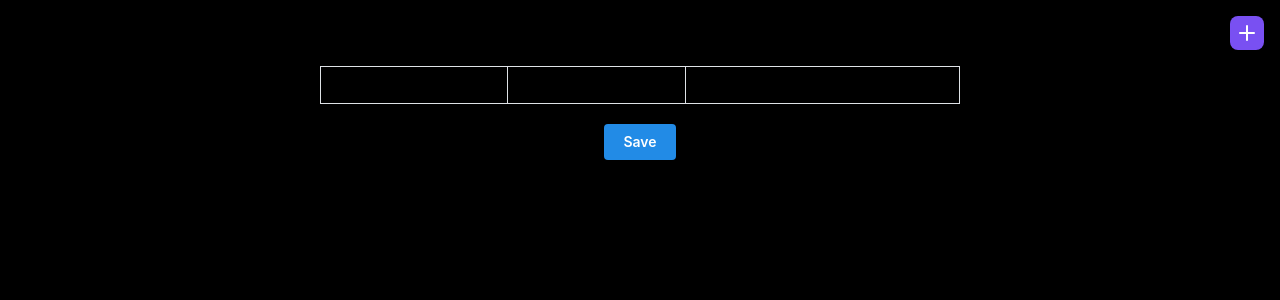
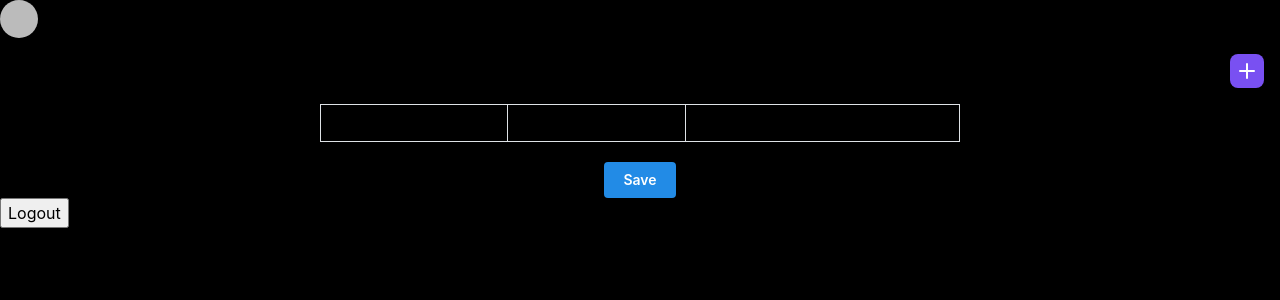
Before and after one commit to saltmurai/vietengdic, a Next.js app: page / in a window 1280 px wide. Shown: the top 300 px of the page. Built offline with nearby package versions, Linux system fonts and the light colour scheme; no server answers; sample sign-in values are in the browser's storage.

Commit message:
feat: authentication validation

```diff
--- a/pages/index.jsx
+++ b/pages/index.jsx
@@ -1,21 +1,50 @@
-import { useState } from "react";
+import { useState, useEffect } from "react";
 import AddWordButton from "../components/AddWordButton";
-import { Table, Button } from "@mantine/core";
+import { Table, Button, Avatar } from "@mantine/core";
 import { auth } from "../lib/firebase";
+import { signOut } from "firebase/auth";
+import { useRouter } from "next/router";
 
 const tableHeader = {
   head: ["Word", "Type", "Category"],
 };
 
 export default function IndexPage() {
-  console.log(auth);
+  const [user, setUser] = useState();
+
   const [wordList, setWordList] = useState([]);
+
+  const router = useRouter();
   const tableData = {
     head: tableHeader.head,
     body: wordList,
   };
+
+  useEffect(() => {
+    // This function sets up the listener for changes in authentication state
+    const unsubscribe = auth.onAuthStateChanged((currentUser) => {
+      if (currentUser) {
+        setUser(currentUser);
+        console.log(currentUser);
+      } else {
+        // User is signed out
+        setUser(null);
+        router.push("/sign-in");
+      }
+    });
+    return () => unsubscribe();
+  }, []);
+
+  async function logout() {
+    try {
+      await signOut(auth);
+    } catch (error) {
+      console.error(error);
+    }
+  }
   return (
     <main className="w-full min-h-screen bg-black">
+      <div>{user ? <Avatar src={user.photoURL} alt="user-photo" /> : ""}</div>
       <div className="flex justify-end w-full p-4">
         <AddWordButton setWordList={setWordList} />
       </div>
@@ -30,6 +59,7 @@ export default function IndexPage() {
       <div className="w-full mt-5 flex justify-center">
         <Button>Save</Button>
       </div>
+      <button onClick={logout}>Logout</button>
     </main>
   );
 }
--- a/pages/sign-in.jsx
+++ b/pages/sign-in.jsx
@@ -1,5 +1,5 @@
 import { Button } from "@mantine/core";
-import { useState } from "react";
+import { useState, useEffect } from "react";
 import { auth } from "../lib/firebase";
 import { signInWithEmailAndPassword, signInWithPopup } from "firebase/auth";
 import { useRouter } from "next/router";
@@ -12,6 +12,16 @@ export default function SignIn() {
   const [email, setEmail] = useState("");
   const [password, setPassword] = useState("");
   const router = useRouter();
+
+  useEffect(() => {
+    // This function sets up the listener for changes in authentication state
+    const unsubscribe = auth.onAuthStateChanged((currentUser) => {
+      if (currentUser) {
+        router.push("/");
+      }
+    });
+    return () => unsubscribe();
+  }, []);
 
   async function login() {
     try {
@@ -27,6 +37,7 @@ export default function SignIn() {
     try {
       const result = await signInWithPopup(auth, provider);
       console.log(result);
+      router.push("/");
     } catch (error) {
       alert(error.message);
       console.log(error);
```
